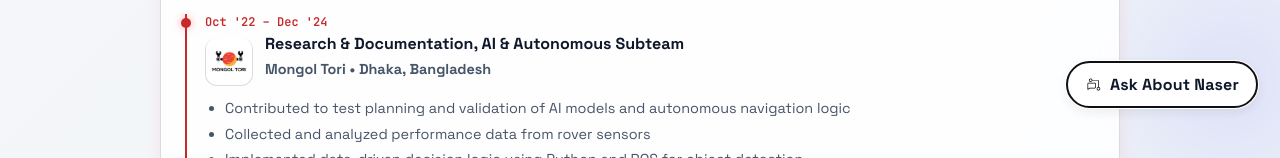
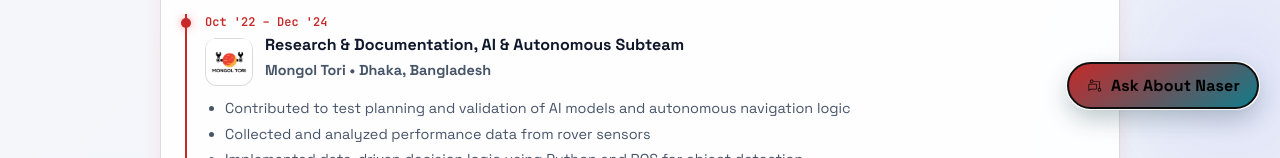
Before and after one commit to Naser-Al-Noman/acshen, a website: page public/index.html in a window 1280 px wide. Shown: the part 670-828 px from the top of the page. Drawn offline with Linux system fonts and the light colour scheme.

Commit message:
Update styles.css

```diff
--- a/public/styles.css
+++ b/public/styles.css
@@ -626,11 +626,9 @@ h3 {
 }
 
 :root[data-theme="light"] .chat-launcher {
-  background: #ffffff;
-  color: #0f172a;
-  border: 1px solid var(--line);
-  box-shadow: 0 4px 12px rgba(15, 23, 42, 0.08);
+  color: #000000;
 }
+
 
 .chat-launcher:hover {
   transform: translateY(-1px);
```
